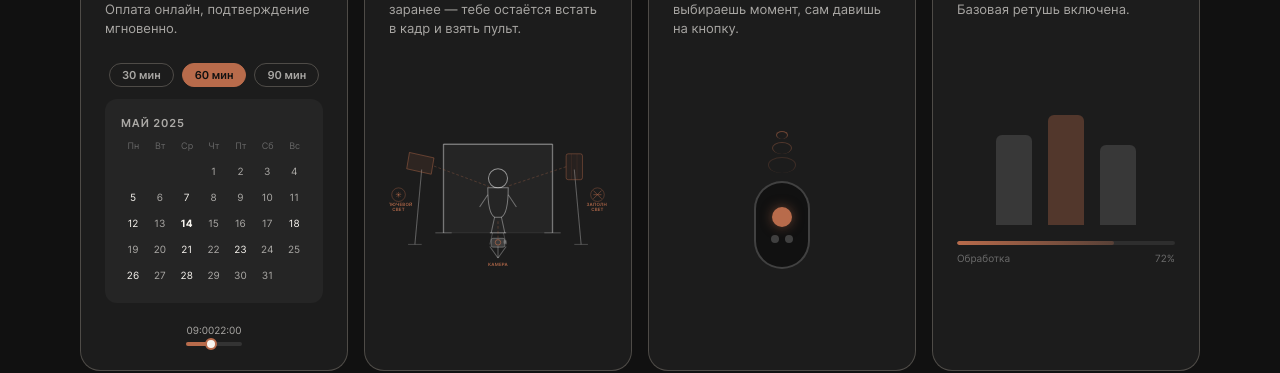
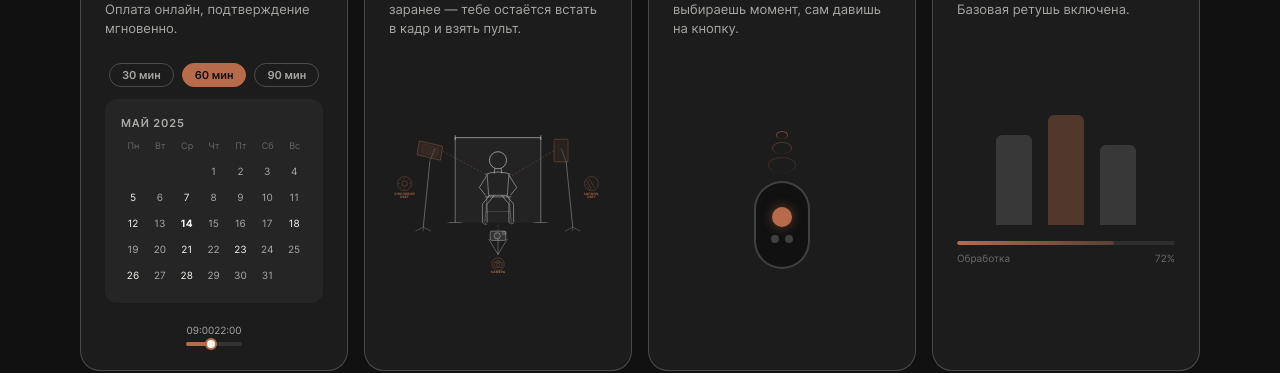
Before and after one commit to nusema491-cloud/syomych-site, a React (Vite) app: page / in a window 1280 px wide. Shown: the part 1220-1593 px from the top of the page. Built offline with nearby package versions, Linux system fonts and the light colour scheme.

Commit message:
redraw studio diagram

```diff
--- a/src/components/Steps.jsx
+++ b/src/components/Steps.jsx
@@ -61,85 +61,151 @@ function StepBooking() {
 /* ── Studio diagram SVG ── */
 function StepStudio() {
   return (
-    <svg className="studio-diagram" viewBox="0 0 320 200" fill="none" style={{ width: '100%', height: 'auto' }}>
-      {/* Backdrop frame — top bar */}
-      <line x1="80" y1="18" x2="240" y2="18" stroke="rgba(255,255,255,0.35)" strokeWidth="2" />
-      {/* Backdrop frame — left pole */}
-      <line x1="80" y1="18" x2="80" y2="148" stroke="rgba(255,255,255,0.35)" strokeWidth="2" />
-      {/* Backdrop frame — right pole */}
-      <line x1="240" y1="18" x2="240" y2="148" stroke="rgba(255,255,255,0.35)" strokeWidth="2" />
-      {/* Backdrop fill */}
-      <rect x="80" y="18" width="160" height="130" fill="rgba(255,255,255,0.04)" stroke="rgba(255,255,255,0.1)" strokeWidth="1" />
-      {/* Left stand base */}
-      <line x1="68" y1="148" x2="80" y2="148" stroke="rgba(255,255,255,0.25)" strokeWidth="1.5" />
-      <line x1="92" y1="148" x2="80" y2="148" stroke="rgba(255,255,255,0.25)" strokeWidth="1.5" />
-      {/* Right stand base */}
-      <line x1="228" y1="148" x2="240" y2="148" stroke="rgba(255,255,255,0.25)" strokeWidth="1.5" />
-      <line x1="252" y1="148" x2="240" y2="148" stroke="rgba(255,255,255,0.25)" strokeWidth="1.5" />
+    <svg className="studio-diagram" viewBox="0 0 560 380" fill="none" style={{ width: '100%', height: 'auto' }}>
+      {/* ── BACKDROP FRAME ── */}
+      {/* top bar */}
+      <line x1="170" y1="30" x2="390" y2="30" stroke="rgba(255,255,255,0.5)" strokeWidth="2.5" />
+      {/* end caps */}
+      <line x1="170" y1="24" x2="170" y2="36" stroke="rgba(255,255,255,0.5)" strokeWidth="2.5" />
+      <line x1="390" y1="24" x2="390" y2="36" stroke="rgba(255,255,255,0.5)" strokeWidth="2.5" />
+      {/* left pole */}
+      <line x1="170" y1="30" x2="170" y2="248" stroke="rgba(255,255,255,0.45)" strokeWidth="2" />
+      {/* right pole */}
+      <line x1="390" y1="30" x2="390" y2="248" stroke="rgba(255,255,255,0.45)" strokeWidth="2" />
+      {/* left base */}
+      <line x1="155" y1="248" x2="185" y2="248" stroke="rgba(255,255,255,0.35)" strokeWidth="2" />
+      <line x1="148" y1="248" x2="162" y2="248" stroke="rgba(255,255,255,0.2)" strokeWidth="1.2" />
+      <line x1="185" y1="248" x2="192" y2="248" stroke="rgba(255,255,255,0.2)" strokeWidth="1.2" />
+      {/* right base */}
+      <line x1="375" y1="248" x2="405" y2="248" stroke="rgba(255,255,255,0.35)" strokeWidth="2" />
+      <line x1="368" y1="248" x2="375" y2="248" stroke="rgba(255,255,255,0.2)" strokeWidth="1.2" />
+      <line x1="405" y1="248" x2="412" y2="248" stroke="rgba(255,255,255,0.2)" strokeWidth="1.2" />
+      {/* backdrop cloth */}
+      <rect x="170" y="30" width="220" height="218" fill="rgba(255,255,255,0.03)" />
 
-      {/* Person — head */}
-      <circle cx="160" cy="68" r="14" fill="none" stroke="rgba(255,255,255,0.5)" strokeWidth="1.5" />
-      {/* Person — body */}
-      <path d="M145 82 Q145 120 155 125 L165 125 Q175 120 175 82 Z" fill="none" stroke="rgba(255,255,255,0.4)" strokeWidth="1.5" />
-      {/* Person — arms */}
-      <line x1="145" y1="92" x2="133" y2="110" stroke="rgba(255,255,255,0.35)" strokeWidth="1.5" />
-      <line x1="175" y1="92" x2="187" y2="110" stroke="rgba(255,255,255,0.35)" strokeWidth="1.5" />
-      {/* Person — legs */}
-      <line x1="155" y1="125" x2="150" y2="148" stroke="rgba(255,255,255,0.35)" strokeWidth="1.5" />
-      <line x1="165" y1="125" x2="170" y2="148" stroke="rgba(255,255,255,0.35)" strokeWidth="1.5" />
-      {/* Stool */}
-      <line x1="148" y1="148" x2="172" y2="148" stroke="rgba(255,255,255,0.4)" strokeWidth="1.5" />
-      <line x1="152" y1="148" x2="148" y2="165" stroke="rgba(255,255,255,0.25)" strokeWidth="1.2" />
-      <line x1="168" y1="148" x2="172" y2="165" stroke="rgba(255,255,255,0.25)" strokeWidth="1.2" />
+      {/* ── PERSON (seated on stool) ── */}
+      {/* head */}
+      <circle cx="280" cy="88" r="22" fill="none" stroke="rgba(255,255,255,0.7)" strokeWidth="1.8" />
+      {/* neck */}
+      <line x1="272" y1="109" x2="270" y2="122" stroke="rgba(255,255,255,0.6)" strokeWidth="1.8" />
+      <line x1="288" y1="109" x2="290" y2="122" stroke="rgba(255,255,255,0.6)" strokeWidth="1.8" />
+      {/* shoulders */}
+      <path d="M248 124 Q260 119 280 118 Q300 119 312 124" fill="none" stroke="rgba(255,255,255,0.6)" strokeWidth="1.8" />
+      {/* torso */}
+      <path d="M252 124 L256 178 L304 178 L308 124" fill="none" stroke="rgba(255,255,255,0.55)" strokeWidth="1.8" />
+      {/* left arm — upper */}
+      <line x1="252" y1="126" x2="232" y2="158" stroke="rgba(255,255,255,0.6)" strokeWidth="1.8" />
+      {/* left arm — forearm resting on thigh */}
+      <line x1="232" y1="158" x2="248" y2="178" stroke="rgba(255,255,255,0.6)" strokeWidth="1.8" />
+      {/* right arm — upper */}
+      <line x1="308" y1="126" x2="328" y2="158" stroke="rgba(255,255,255,0.6)" strokeWidth="1.8" />
+      {/* right arm — forearm resting on thigh */}
+      <line x1="328" y1="158" x2="312" y2="178" stroke="rgba(255,255,255,0.6)" strokeWidth="1.8" />
+      {/* left thigh (seated, going forward) */}
+      <path d="M258 178 Q248 192 240 200" fill="none" stroke="rgba(255,255,255,0.6)" strokeWidth="1.8" />
+      <path d="M270 178 Q260 192 252 200" fill="none" stroke="rgba(255,255,255,0.6)" strokeWidth="1.8" />
+      {/* right thigh */}
+      <path d="M290 178 Q300 192 308 200" fill="none" stroke="rgba(255,255,255,0.6)" strokeWidth="1.8" />
+      <path d="M302 178 Q312 192 320 200" fill="none" stroke="rgba(255,255,255,0.6)" strokeWidth="1.8" />
+      {/* left shin */}
+      <line x1="240" y1="200" x2="240" y2="248" stroke="rgba(255,255,255,0.55)" strokeWidth="1.8" />
+      <line x1="252" y1="200" x2="252" y2="248" stroke="rgba(255,255,255,0.55)" strokeWidth="1.8" />
+      {/* right shin */}
+      <line x1="308" y1="200" x2="308" y2="248" stroke="rgba(255,255,255,0.55)" strokeWidth="1.8" />
+      <line x1="320" y1="200" x2="320" y2="248" stroke="rgba(255,255,255,0.55)" strokeWidth="1.8" />
+      {/* left foot */}
+      <path d="M240 248 Q244 254 252 252" fill="none" stroke="rgba(255,255,255,0.5)" strokeWidth="1.6" />
+      {/* right foot */}
+      <path d="M308 248 Q316 254 320 250" fill="none" stroke="rgba(255,255,255,0.5)" strokeWidth="1.6" />
+      {/* stool seat */}
+      <line x1="246" y1="182" x2="314" y2="182" stroke="rgba(255,255,255,0.5)" strokeWidth="2" />
+      {/* stool left leg */}
+      <line x1="252" y1="182" x2="246" y2="248" stroke="rgba(255,255,255,0.4)" strokeWidth="1.5" />
+      {/* stool right leg */}
+      <line x1="308" y1="182" x2="314" y2="248" stroke="rgba(255,255,255,0.4)" strokeWidth="1.5" />
+      {/* stool crossbar */}
+      <line x1="250" y1="220" x2="310" y2="220" stroke="rgba(255,255,255,0.3)" strokeWidth="1.2" />
 
-      {/* LEFT SOFTBOX */}
-      {/* stand */}
-      <line x1="38" y1="165" x2="48" y2="55" stroke="rgba(255,255,255,0.3)" strokeWidth="1.5" />
-      <line x1="28" y1="165" x2="38" y2="165" stroke="rgba(255,255,255,0.25)" strokeWidth="1.2" />
-      <line x1="48" y1="165" x2="38" y2="165" stroke="rgba(255,255,255,0.25)" strokeWidth="1.2" />
-      {/* softbox shape */}
-      <polygon points="30,30 66,38 62,62 26,54" fill="rgba(184,107,75,0.12)" stroke="rgba(184,107,75,0.55)" strokeWidth="1.2" />
-      {/* dashed ray to person */}
-      <line x1="66" y1="50" x2="147" y2="80" stroke="rgba(184,107,75,0.45)" strokeWidth="1" strokeDasharray="4 3" />
+      {/* ── LEFT SOFTBOX ── */}
+      {/* tripod pole */}
+      <line x1="88" y1="260" x2="105" y2="90" stroke="rgba(255,255,255,0.45)" strokeWidth="1.8" />
+      {/* tripod base legs */}
+      <line x1="68" y1="270" x2="88" y2="260" stroke="rgba(255,255,255,0.35)" strokeWidth="1.5" />
+      <line x1="108" y1="270" x2="88" y2="260" stroke="rgba(255,255,255,0.35)" strokeWidth="1.5" />
+      <line x1="88" y1="270" x2="88" y2="260" stroke="rgba(255,255,255,0.35)" strokeWidth="1.5" />
+      {/* arm extending to softbox */}
+      <line x1="105" y1="90" x2="118" y2="58" stroke="rgba(255,255,255,0.35)" strokeWidth="1.5" />
+      {/* softbox rectangle (trapezoid) */}
+      <polygon points="78,38 138,52 132,88 72,74" fill="rgba(184,107,75,0.1)" stroke="rgba(184,107,75,0.65)" strokeWidth="1.5" />
+      {/* softbox inner highlight */}
+      <polygon points="88,46 128,56 124,80 84,70" fill="rgba(184,107,75,0.08)" stroke="rgba(184,107,75,0.3)" strokeWidth="0.8" />
+      {/* light ray dashed */}
+      <line x1="138" y1="65" x2="250" y2="125" stroke="rgba(184,107,75,0.6)" strokeWidth="1.2" strokeDasharray="6 4" />
 
-      {/* RIGHT FILL PANEL */}
-      {/* stand */}
-      <line x1="282" y1="165" x2="272" y2="55" stroke="rgba(255,255,255,0.3)" strokeWidth="1.5" />
-      <line x1="272" y1="165" x2="282" y2="165" stroke="rgba(255,255,255,0.25)" strokeWidth="1.2" />
-      <line x1="292" y1="165" x2="282" y2="165" stroke="rgba(255,255,255,0.25)" strokeWidth="1.2" />
-      {/* panel shape */}
-      <rect x="260" y="32" width="24" height="38" rx="3" fill="rgba(184,107,75,0.08)" stroke="rgba(184,107,75,0.5)" strokeWidth="1.2" />
-      <line x1="268" y1="32" x2="268" y2="70" stroke="rgba(184,107,75,0.2)" strokeWidth="0.8" />
-      <line x1="276" y1="32" x2="276" y2="70" stroke="rgba(184,107,75,0.2)" strokeWidth="0.8" />
-      {/* dashed ray to person */}
-      <line x1="260" y1="51" x2="173" y2="80" stroke="rgba(184,107,75,0.45)" strokeWidth="1" strokeDasharray="4 3" />
+      {/* ── RIGHT FILL PANEL ── */}
+      {/* tripod pole */}
+      <line x1="472" y1="260" x2="455" y2="90" stroke="rgba(255,255,255,0.45)" strokeWidth="1.8" />
+      {/* tripod base legs */}
+      <line x1="452" y1="270" x2="472" y2="260" stroke="rgba(255,255,255,0.35)" strokeWidth="1.5" />
+      <line x1="492" y1="270" x2="472" y2="260" stroke="rgba(255,255,255,0.35)" strokeWidth="1.5" />
+      <line x1="472" y1="270" x2="472" y2="260" stroke="rgba(255,255,255,0.35)" strokeWidth="1.5" />
+      {/* arm to panel */}
+      <line x1="455" y1="90" x2="442" y2="58" stroke="rgba(255,255,255,0.35)" strokeWidth="1.5" />
+      {/* panel body */}
+      <rect x="424" y="34" width="36" height="58" rx="3" fill="rgba(184,107,75,0.08)" stroke="rgba(184,107,75,0.6)" strokeWidth="1.5" />
+      {/* panel vertical stripes */}
+      <line x1="436" y1="36" x2="436" y2="90" stroke="rgba(184,107,75,0.25)" strokeWidth="1" />
+      <line x1="448" y1="36" x2="448" y2="90" stroke="rgba(184,107,75,0.25)" strokeWidth="1" />
+      {/* light ray dashed */}
+      <line x1="424" y1="63" x2="312" y2="130" stroke="rgba(184,107,75,0.6)" strokeWidth="1.2" strokeDasharray="6 4" />
 
-      {/* CAMERA + tripod */}
-      <line x1="160" y1="185" x2="148" y2="168" stroke="rgba(255,255,255,0.3)" strokeWidth="1.5" />
-      <line x1="160" y1="185" x2="172" y2="168" stroke="rgba(255,255,255,0.3)" strokeWidth="1.5" />
-      <line x1="160" y1="185" x2="160" y2="168" stroke="rgba(255,255,255,0.3)" strokeWidth="1.5" />
-      <rect x="150" y="156" width="20" height="13" rx="2.5" fill="rgba(255,255,255,0.15)" stroke="rgba(255,255,255,0.4)" strokeWidth="1" />
-      <circle cx="160" cy="162" r="4" fill="none" stroke="rgba(184,107,75,0.8)" strokeWidth="1.2" />
-      <rect x="168" y="159" width="5" height="5" rx="1" fill="rgba(255,255,255,0.2)" />
-      {/* dashed ray from camera up */}
-      <line x1="160" y1="156" x2="160" y2="128" stroke="rgba(184,107,75,0.45)" strokeWidth="1" strokeDasharray="4 3" />
+      {/* ── CAMERA + TRIPOD ── */}
+      {/* tripod legs */}
+      <line x1="280" y1="330" x2="256" y2="290" stroke="rgba(255,255,255,0.4)" strokeWidth="1.8" />
+      <line x1="280" y1="330" x2="304" y2="290" stroke="rgba(255,255,255,0.4)" strokeWidth="1.8" />
+      <line x1="280" y1="330" x2="280" y2="290" stroke="rgba(255,255,255,0.4)" strokeWidth="1.8" />
+      {/* camera body */}
+      <rect x="260" y="270" width="40" height="24" rx="4" fill="rgba(255,255,255,0.1)" stroke="rgba(255,255,255,0.55)" strokeWidth="1.5" />
+      {/* lens circle */}
+      <circle cx="278" cy="282" r="8" fill="none" stroke="rgba(255,255,255,0.6)" strokeWidth="1.5" />
+      <circle cx="278" cy="282" r="4" fill="none" stroke="rgba(255,255,255,0.3)" strokeWidth="1" />
+      {/* viewfinder bump */}
+      <rect x="291" y="271" width="10" height="8" rx="2" fill="rgba(255,255,255,0.15)" stroke="rgba(255,255,255,0.4)" strokeWidth="1" />
+      {/* camera ray up to person */}
+      <line x1="280" y1="270" x2="280" y2="248" stroke="rgba(184,107,75,0.6)" strokeWidth="1.2" strokeDasharray="6 4" />
 
-      {/* LEFT label — КЛЮЧЕВОЙ СВЕТ */}
-      <circle cx="14" cy="92" r="10" fill="none" stroke="rgba(184,107,75,0.5)" strokeWidth="1" />
-      <text x="14" y="96" fontSize="9" fill="rgba(184,107,75,0.9)" textAnchor="middle">☀</text>
-      <text x="14" y="108" fontSize="6.5" fill="rgba(184,107,75,0.9)" textAnchor="middle" fontWeight="600" letterSpacing="0.04em">КЛЮЧЕВОЙ</text>
-      <text x="14" y="116" fontSize="6.5" fill="rgba(184,107,75,0.9)" textAnchor="middle" fontWeight="600" letterSpacing="0.04em">СВЕТ</text>
+      {/* ── CIRCLE LABELS ── */}
+      {/* LEFT — КЛЮЧЕВОЙ СВЕТ */}
+      <circle cx="40" cy="148" r="18" fill="none" stroke="rgba(184,107,75,0.55)" strokeWidth="1.5" />
+      {/* sun rays */}
+      <circle cx="40" cy="148" r="7" fill="none" stroke="rgba(184,107,75,0.8)" strokeWidth="1.2" />
+      <line x1="40" y1="136" x2="40" y2="133" stroke="rgba(184,107,75,0.7)" strokeWidth="1.2" />
+      <line x1="40" y1="160" x2="40" y2="163" stroke="rgba(184,107,75,0.7)" strokeWidth="1.2" />
+      <line x1="28" y1="148" x2="25" y2="148" stroke="rgba(184,107,75,0.7)" strokeWidth="1.2" />
+      <line x1="52" y1="148" x2="55" y2="148" stroke="rgba(184,107,75,0.7)" strokeWidth="1.2" />
+      <line x1="32" y1="140" x2="30" y2="138" stroke="rgba(184,107,75,0.7)" strokeWidth="1.2" />
+      <line x1="48" y1="156" x2="50" y2="158" stroke="rgba(184,107,75,0.7)" strokeWidth="1.2" />
+      <line x1="48" y1="140" x2="50" y2="138" stroke="rgba(184,107,75,0.7)" strokeWidth="1.2" />
+      <line x1="32" y1="156" x2="30" y2="158" stroke="rgba(184,107,75,0.7)" strokeWidth="1.2" />
+      <text x="40" y="176" fontSize="8" fill="rgba(184,107,75,0.9)" textAnchor="middle" fontWeight="700" letterSpacing="0.05em">КЛЮЧЕВОЙ</text>
+      <text x="40" y="186" fontSize="8" fill="rgba(184,107,75,0.9)" textAnchor="middle" fontWeight="700" letterSpacing="0.05em">СВЕТ</text>
 
-      {/* RIGHT label — ЗАПОЛНЯЮЩИЙ СВЕТ */}
-      <circle cx="306" cy="92" r="10" fill="none" stroke="rgba(184,107,75,0.5)" strokeWidth="1" />
-      <line x1="300" y1="86" x2="312" y2="98" stroke="rgba(184,107,75,0.7)" strokeWidth="1" />
-      <line x1="300" y1="92" x2="312" y2="92" stroke="rgba(184,107,75,0.7)" strokeWidth="1" />
-      <line x1="300" y1="98" x2="312" y2="86" stroke="rgba(184,107,75,0.7)" strokeWidth="1" />
-      <text x="306" y="108" fontSize="6.5" fill="rgba(184,107,75,0.9)" textAnchor="middle" fontWeight="600" letterSpacing="0.04em">ЗАПОЛН.</text>
-      <text x="306" y="116" fontSize="6.5" fill="rgba(184,107,75,0.9)" textAnchor="middle" fontWeight="600" letterSpacing="0.04em">СВЕТ</text>
+      {/* RIGHT — ЗАПОЛНЯЮЩИЙ СВЕТ */}
+      <circle cx="520" cy="148" r="18" fill="none" stroke="rgba(184,107,75,0.55)" strokeWidth="1.5" />
+      {/* diagonal stripes icon */}
+      <line x1="508" y1="140" x2="520" y2="162" stroke="rgba(184,107,75,0.7)" strokeWidth="1.2" />
+      <line x1="514" y1="136" x2="528" y2="158" stroke="rgba(184,107,75,0.7)" strokeWidth="1.2" />
+      <line x1="506" y1="148" x2="516" y2="165" stroke="rgba(184,107,75,0.5)" strokeWidth="1" />
+      <text x="520" y="176" fontSize="8" fill="rgba(184,107,75,0.9)" textAnchor="middle" fontWeight="700" letterSpacing="0.05em">ЗАПОЛН.</text>
+      <text x="520" y="186" fontSize="8" fill="rgba(184,107,75,0.9)" textAnchor="middle" fontWeight="700" letterSpacing="0.05em">СВЕТ</text>
 
-      {/* BOTTOM label — КАМЕРА */}
-      <text x="160" y="197" fontSize="6.5" fill="rgba(184,107,75,0.9)" textAnchor="middle" fontWeight="600" letterSpacing="0.06em">КАМЕРА</text>
+      {/* BOTTOM — КАМЕРА */}
+      <circle cx="280" cy="355" r="16" fill="none" stroke="rgba(184,107,75,0.55)" strokeWidth="1.5" />
+      {/* camera icon */}
+      <rect x="270" y="350" width="20" height="13" rx="2" fill="none" stroke="rgba(184,107,75,0.8)" strokeWidth="1.2" />
+      <circle cx="280" cy="356" r="4" fill="none" stroke="rgba(184,107,75,0.8)" strokeWidth="1" />
+      <path d="M274 350 L276 346 L284 346 L286 350" fill="none" stroke="rgba(184,107,75,0.7)" strokeWidth="1" />
+      <text x="280" y="378" fontSize="8" fill="rgba(184,107,75,0.9)" textAnchor="middle" fontWeight="700" letterSpacing="0.06em">КАМЕРА</text>
     </svg>
   );
 }
```
